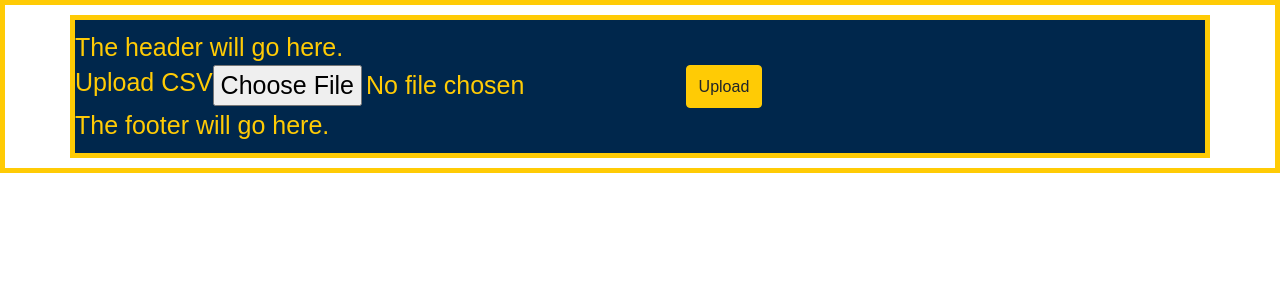
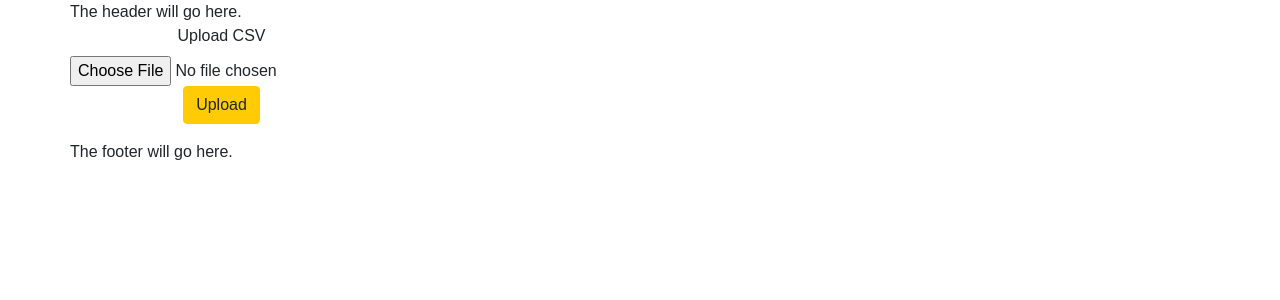
Before and after one commit to rmleg/review-ready, a React (Create React App) app: page / in a window 1280 px wide. Shown: the top 300 px of the page. Built offline with nearby package versions, Linux system fonts and the light colour scheme.

Commit message:
Fix bootstrap form classes

```diff
--- a/src/App.scss
+++ b/src/App.scss
@@ -2,10 +2,12 @@ $maize: #ffcb05;
 $blue: #00274c;
 $accent-blue: #2f65a7;
 $sans-serif: "Montserrat", Arial, sans-serif;
-$font-size: 25px;
-$line-height: 35px;
+$font-size: 1rem;
+$line-height: 1.5rem;
 
 $info: $maize;
+$primary: $blue;
+$secondary: $accent-blue;
 
 // Bootstrap and its default variables
 @import "../node_modules/bootstrap/scss/bootstrap";
@@ -13,15 +15,15 @@ $info: $maize;
 .App {
   text-align: center;
   font-family: $sans-serif;
-  background-color: $blue;
+  /* background-color: $blue;
   color: $maize;
-  scrollbar-highlight-color: $accent-blue;
+  scrollbar-highlight-color: $accent-blue; */
   font-size: $font-size;
   line-height: $line-height;
 }
 
-div {
+/* div {
   border: solid 5px $maize;
   margin: 0 auto;
   padding: 10px 12px;
-}
+} */
--- a/src/components/FileUpload.js
+++ b/src/components/FileUpload.js
@@ -4,11 +4,13 @@ import { Button } from "reactstrap";
 const FileUpload = props => {
   return (
     <form className="row" onSubmit={props.onClickHandler}>
-      <label htmlFor="file">Upload CSV</label>
-      <input type="file" id="input" />
-      <Button color="info" type="submit">
-        Upload
-      </Button>
+      <div className="form-group">
+        <label htmlFor="file">Upload CSV</label>
+        <input type="file" id="input" className="form-control-file" />
+        <Button color="info" type="submit">
+          Upload
+        </Button>
+      </div>
     </form>
   );
 };
```
